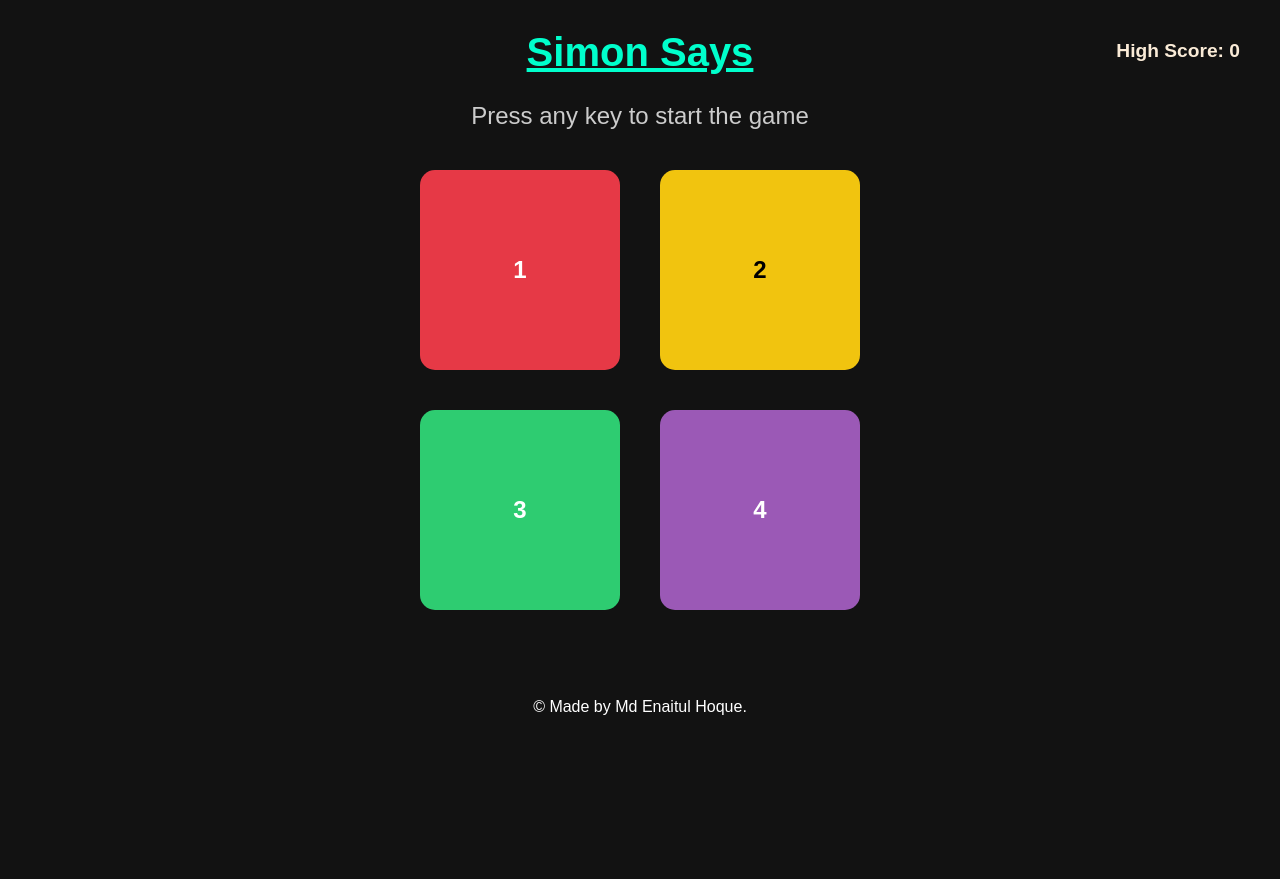
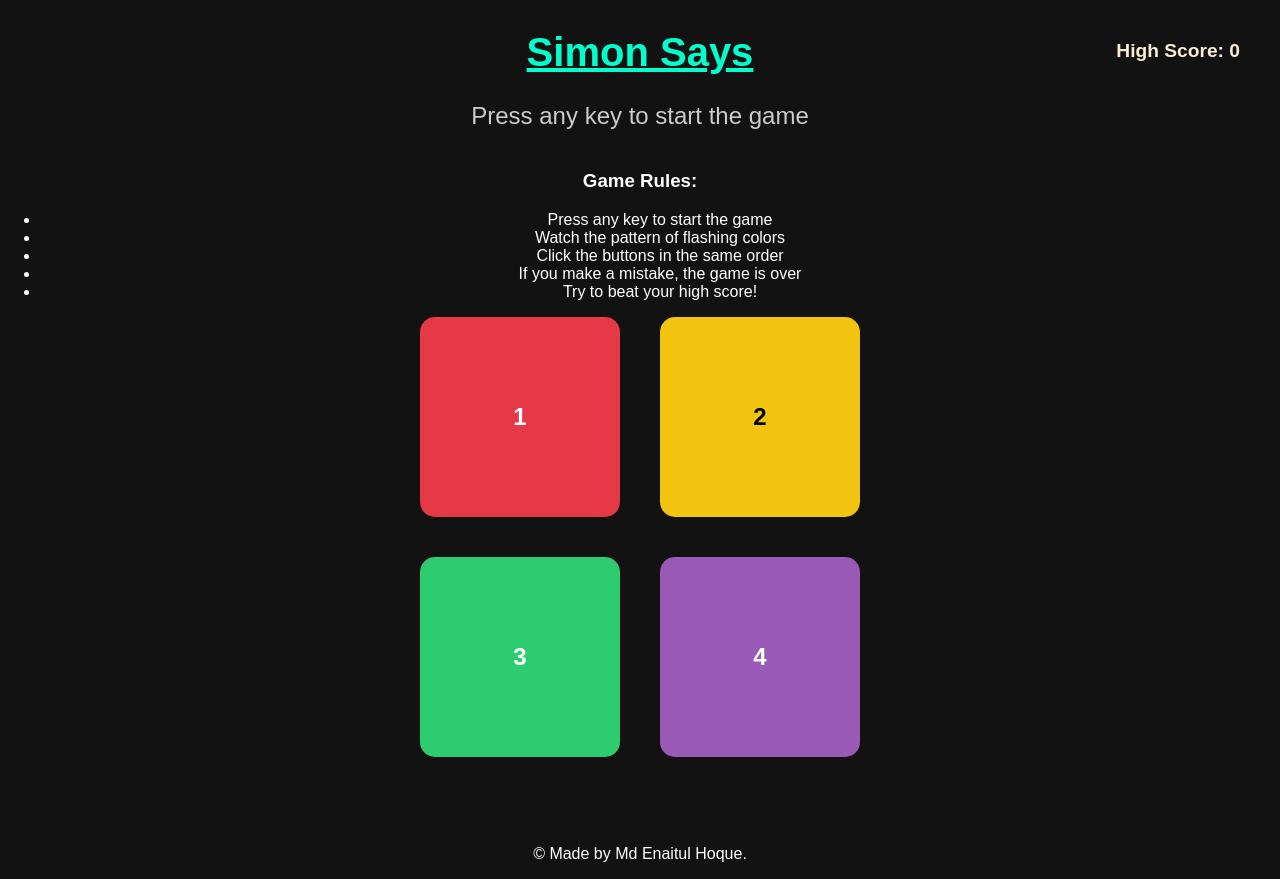
Before and after one commit to enaitul/Simonsays-game-js, a plain HTML site: page index.html in a window 1280 px wide. Before the commit the page ends 800 px from the top, so only its background shows below. Drawn offline with Linux system fonts and the light colour scheme.

Commit message:
Update index.html

```diff
--- a/index.html
+++ b/index.html
@@ -13,6 +13,18 @@
   <div id="high-score" class="high-score">High Score: 0</div>
 
   <h2>Press any key to start the game</h2>
+
+  <div class="rules-box">
+  <h3>Game Rules: </h3>
+  <ul>
+    <li>Press any key to start the game</li>
+    <li>Watch the pattern of flashing colors</li>
+    <li>Click the buttons in the same order</li>
+    <li>If you make a mistake, the game is over</li>
+    <li>Try to beat your high score!</li>
+  </ul>
+</div>
+
 
   <div class="btn-container">
     <div class="line-one">
```
